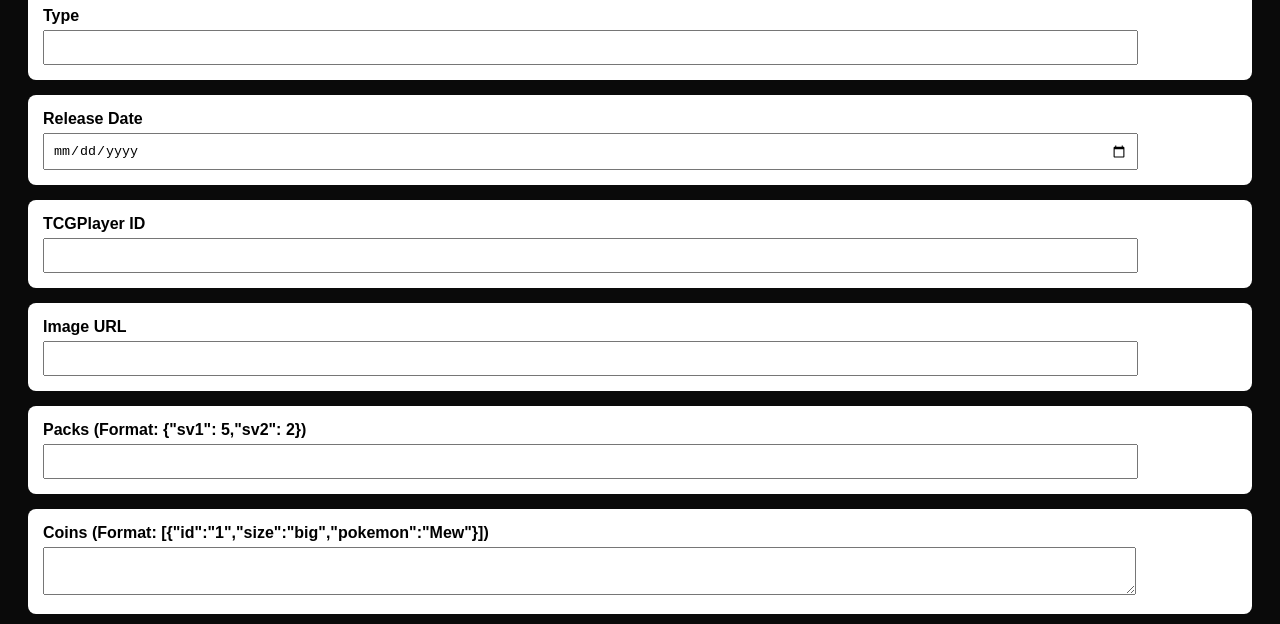
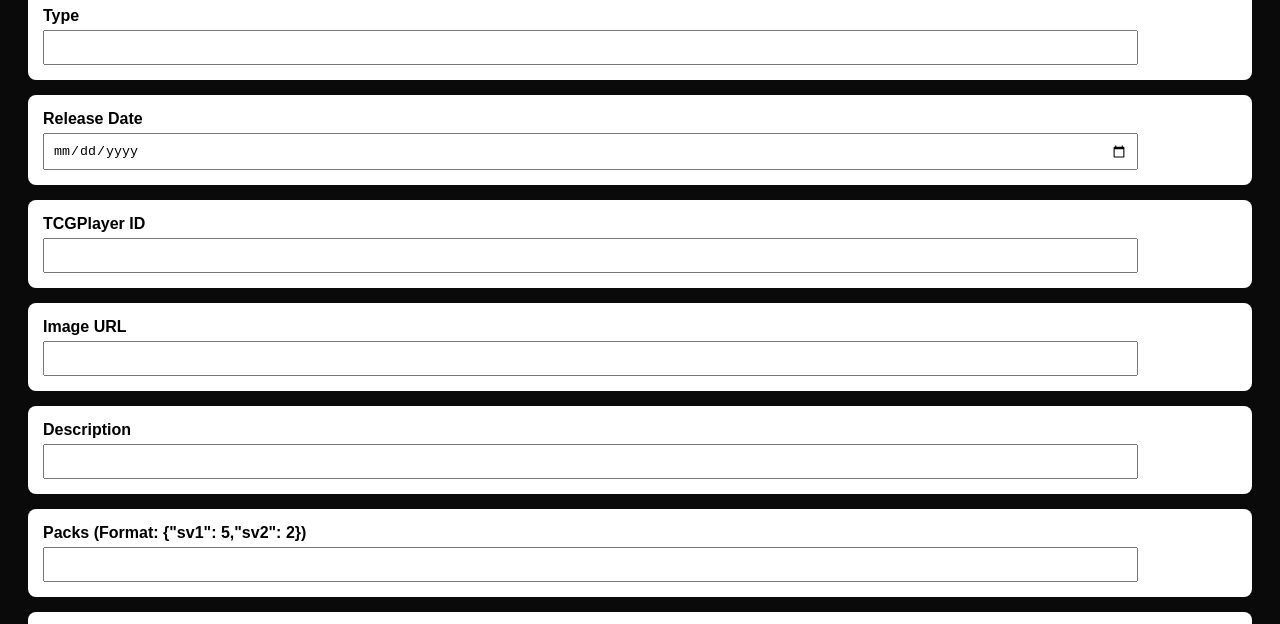
Before and after one commit to FalconChipp/pokemon-products, a website: page product.html in a window 1280 px wide. Shown: the part 152-776 px from the top of the page. Drawn offline with Linux system fonts and the light colour scheme.

Commit message:
add description field

```diff
--- a/product.html
+++ b/product.html
@@ -25,6 +25,10 @@
         <div style="margin-bottom: 15px; background: white; padding: 15px; border-radius: 8px;">
             <label style="display: block; font-weight: bold; margin-bottom: 5px;">Image URL</label>
             <input type="text" id="image_url" style="width: 90%; padding: 8px;">
+        </div>
+        <div style="margin-bottom: 15px; background: white; padding: 15px; border-radius: 8px;">
+            <label style="display: block; font-weight: bold; margin-bottom: 5px;">Description</label>
+            <input type="text" id="description" style="width: 90%; padding: 8px;">
         </div>
         <div style="margin-bottom: 15px; background: white; padding: 15px; border-radius: 8px;">
             <label style="display: block; font-weight: bold; margin-bottom: 5px;">Packs (Format: {"sv1": 5,"sv2": 2})</label>
@@ -75,6 +79,7 @@
                 document.getElementById('date').value = p.release_date || "";
                 document.getElementById('product-image').src = p.image_url;
                 document.getElementById('tcgplayer_id').value = p.tcgplayer_id || "";
+                document.getElementById('description').value = p.description || "";
                 document.getElementById('image_url').value = p.image_url || "";
                 document.getElementById('packs').value = JSON.stringify(p.packs || {});
                 document.getElementById('coins').value = JSON.stringify(p.coins || [], null, 2);
@@ -95,6 +100,7 @@
                     type: document.getElementById('type').value,
                     release_date: document.getElementById('date').value,
                     tcgplayer_id: document.getElementById('tcgplayer_id').value,
+                    description: document.getElementById('description').value,
                     image_url: document.getElementById('image_url').value,
                     packs: JSON.parse(document.getElementById('packs').value || '{}'),
                     coins: JSON.parse(document.getElementById('coins').value || '[]'),
```
Also changed, not shown: create.html (+6 -0 lines).
